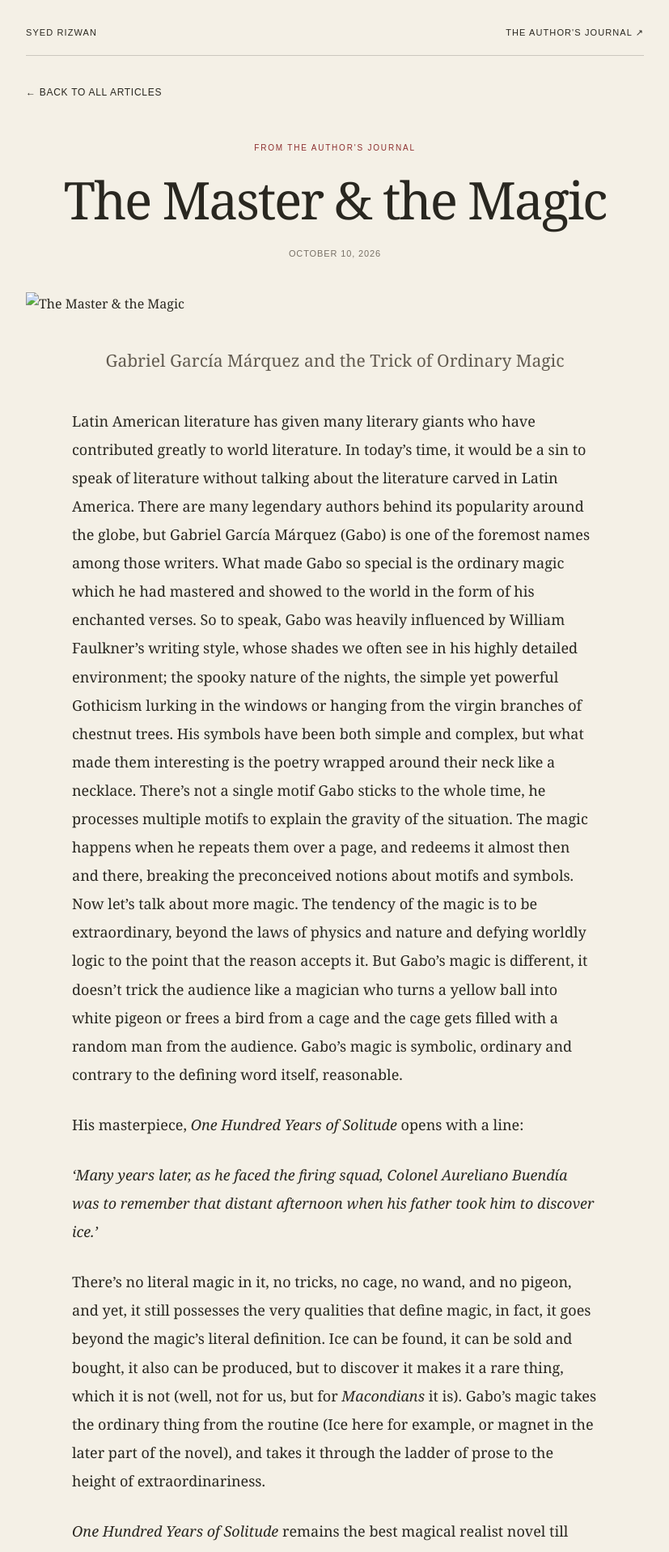
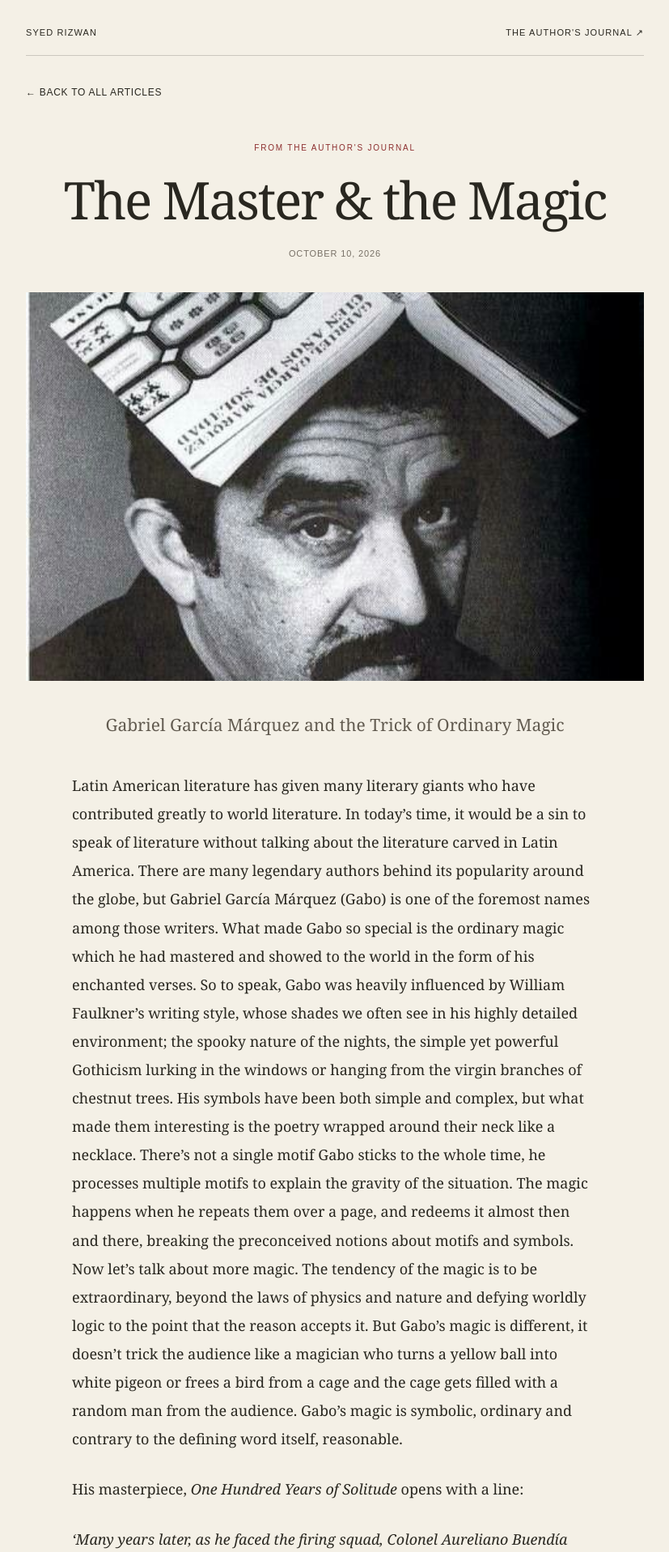
Before and after one commit to syedrizwanauthor/syedrizwanauthor.github.io, a Jekyll site: the page built from _posts/2026-10-10-the-master-the-magic.md, in a window 1280 px wide. Shown: the top 1917 px of the page at 81% size, without its empty margins (226-1053 px from the left). Built offline with Jekyll 4.4.1, drawn with Linux system fonts in a browser that asks for light colours; our own code applies the rules of GitHub Pages for plain Markdown files.

Commit message:
Update Blog Posts “2026-10-10-the-master-the-magic” +1

```diff
--- a/_posts/2026-10-10-the-master-the-magic.md
+++ b/_posts/2026-10-10-the-master-the-magic.md
@@ -2,7 +2,7 @@
 title: The Master & the Magic
 date: 2026-10-10T18:15:00+05:30
 description: Gabriel García Márquez and the Trick of Ordinary Magic
-image: ''
+image: /images/blog/Gabriel Garcia Marquez with One Hundred Years of Solitude on his head.jpg
 ---
 
 Latin American literature has given many literary giants who have contributed greatly to world literature. In today’s time, it would be a sin to speak of literature without talking about the literature carved in Latin America. There are many legendary authors behind its popularity around the globe, but Gabriel García Márquez (Gabo) is one of the foremost names among those writers. What made Gabo so special is the ordinary magic which he had mastered and showed to the world in the form of his enchanted verses. So to speak, Gabo was heavily influenced by William Faulkner’s writing style, whose shades we often see in his highly detailed environment; the spooky nature of the nights, the simple yet powerful Gothicism lurking in the windows or hanging from the virgin branches of chestnut trees. His symbols have been both simple and complex, but what made them interesting is the poetry wrapped around their neck like a necklace. There’s not a single motif Gabo sticks to the whole time, he processes multiple motifs to explain the gravity of the situation. The magic happens when he repeats them over a page, and redeems it almost then and there, breaking the preconceived notions about motifs and symbols. Now let’s talk about more magic.
```
Also changed, not shown: images/blog/Gabriel Garcia Marquez with One Hundred Years of Solitude on his head.jpg (added).
